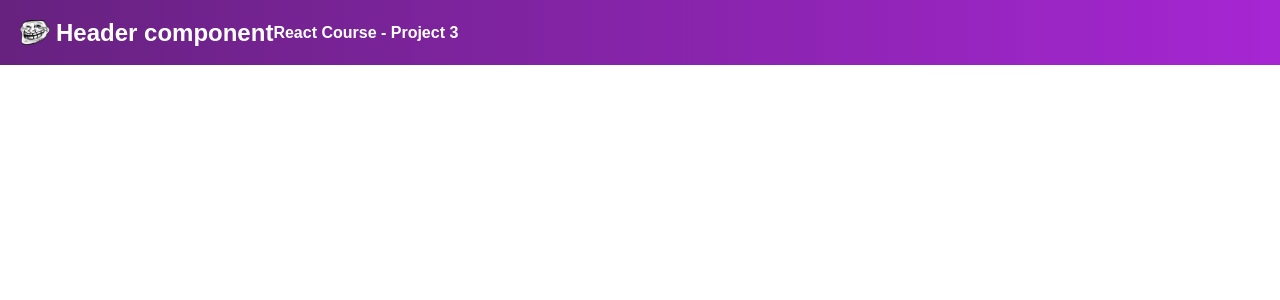
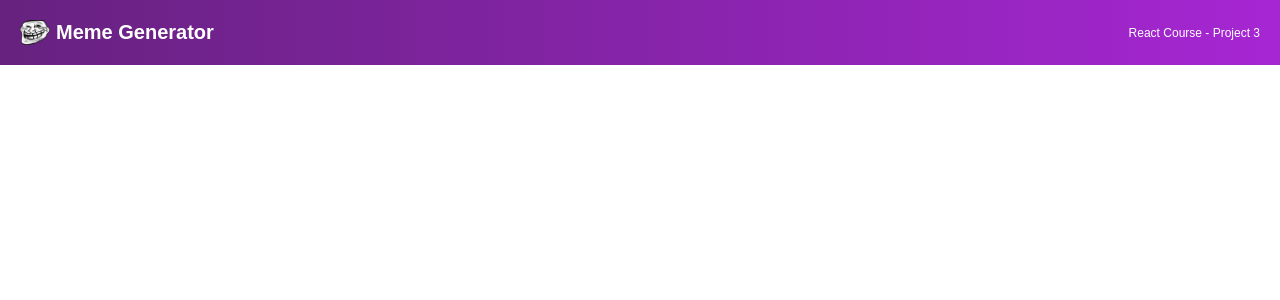
Before and after one commit to Tundoor/CS20240188_WFO2407_GroupC_Thandolwethu-Mbokazi_DJS07, a React (Vite) app: page / in a window 1280 px wide. Shown: the top 300 px of the page. Built offline with nearby package versions, Linux system fonts and the light colour scheme.

Commit message:
Created Header Component

```diff
--- a/src/App.jsx
+++ b/src/App.jsx
@@ -1,13 +1,10 @@
+import Header from "./components/Header"
 
 function App() {
 
   return (
     <>
-       <header className="header">
-            <img src="./images/troll-face.png" className="header--image"/>
-            <h2>Header component</h2>
-            <h4>React Course - Project 3</h4>
-        </header>
+       <Header />
     </>
   )
 }
--- /dev/null
+++ b/src/components/Header.jsx
@@ -0,0 +1,14 @@
+function Header() {
+
+    return (
+      <>
+         <header className="header">
+              <img src="./images/troll-face.png" className="header--image"/>
+              <h2  className="header--title">Meme Generator</h2>
+              <h4 className="header--project">React Course - Project 3</h4>
+          </header>
+      </>
+    )
+  }
+
+  export default Header
```
